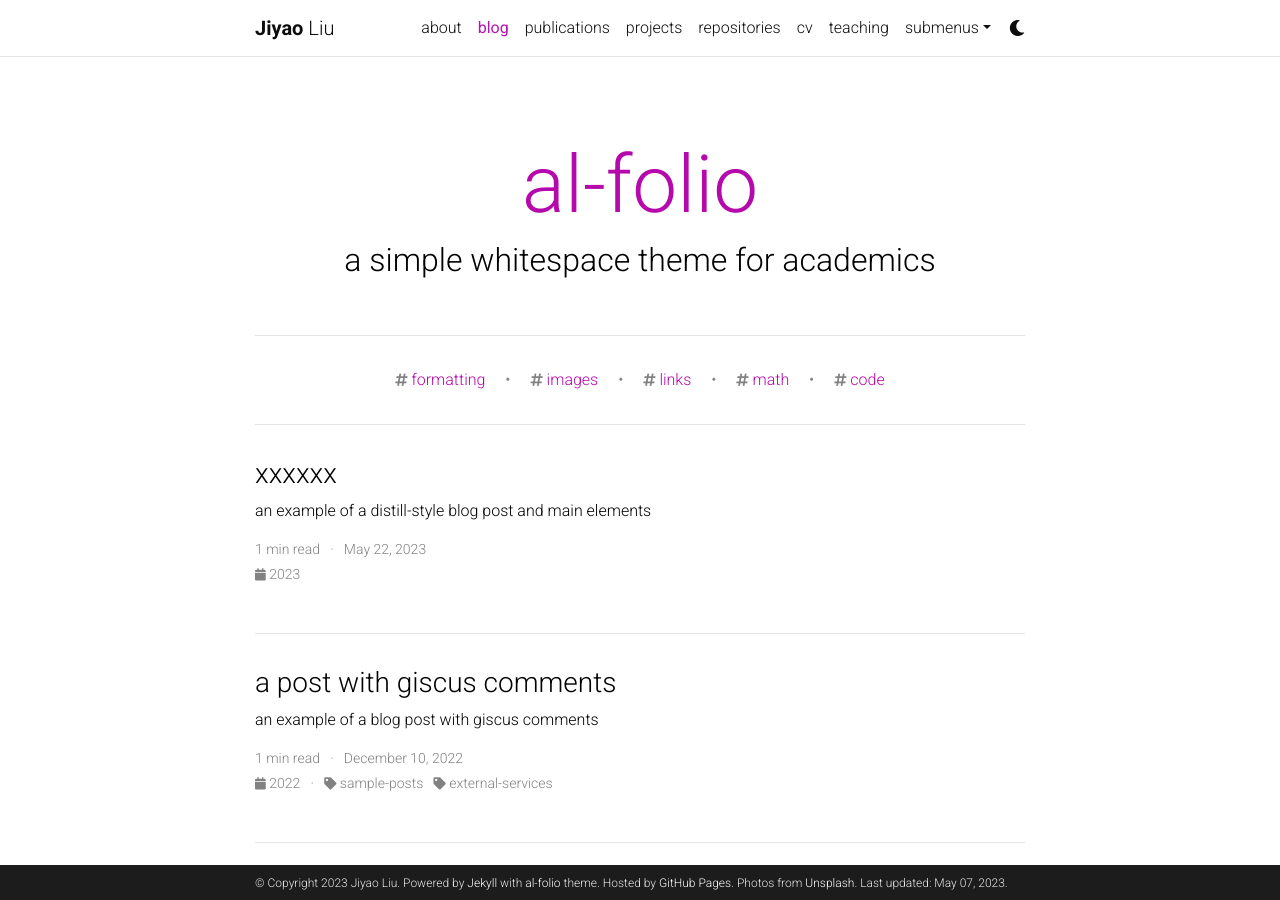
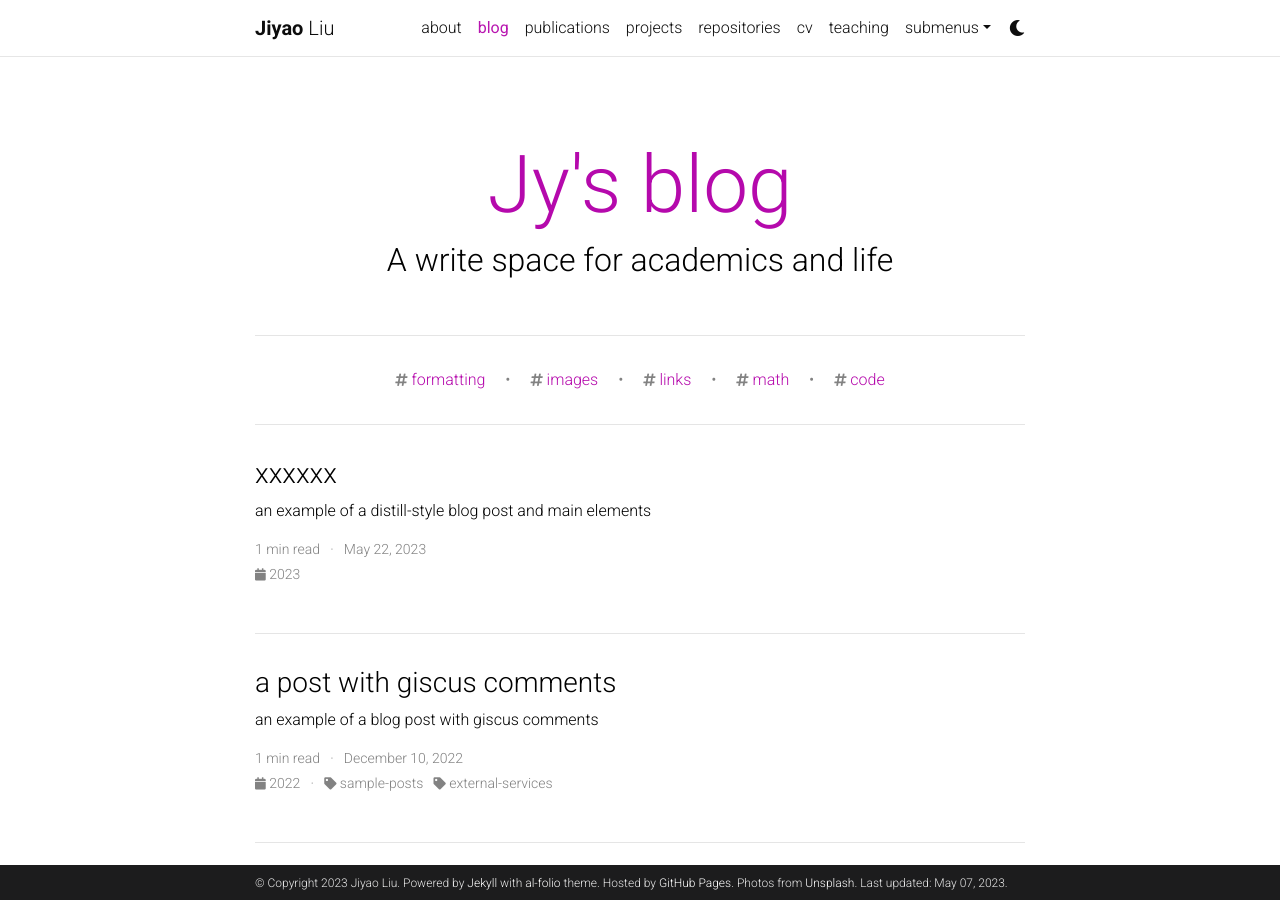
Before and after one commit to Jy-stdio/jy-stdio.github.io, a Jekyll site: the page built from blog/index.html, in a window 1280 px wide and 900 px high. Built offline with Jekyll 4.4.1, drawn with Linux system fonts in a browser that asks for light colours; the list of posts is cut into pages by our own code; comment, search, counter and statistics services are not loaded; a style sheet for code colours, icons or effects is not loaded.

Commit message:
Update _config.yml

```diff
--- a/_config.yml
+++ b/_config.yml
@@ -121,9 +121,9 @@ bing_site_verification:  # out your bing-site-verification ID (Bing Webmaster)
 # Blog
 # -----------------------------------------------------------------------------
 
-blog_name: al-folio # blog_name will be displayed in your blog page
+blog_name:  Jy's blog # blog_name will be displayed in your blog page
 blog_nav_title: blog # your blog must have a title for it to be displayed in the nav bar
-blog_description: a simple whitespace theme for academics
+blog_description: A write space for academics and life
 permalink: /blog/:year/:title/
 
 # Pagination
```
